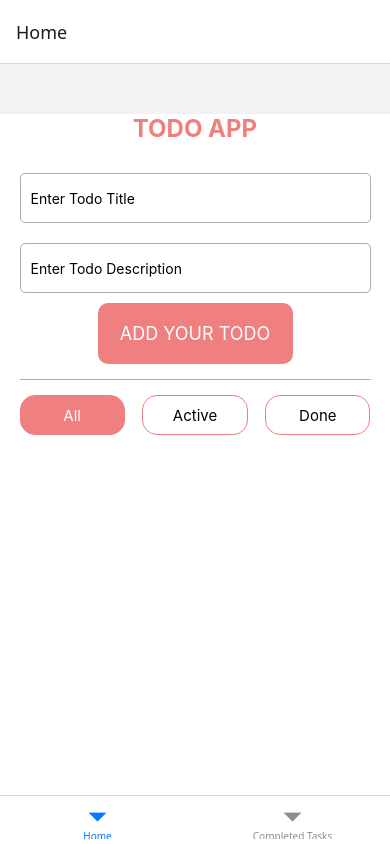
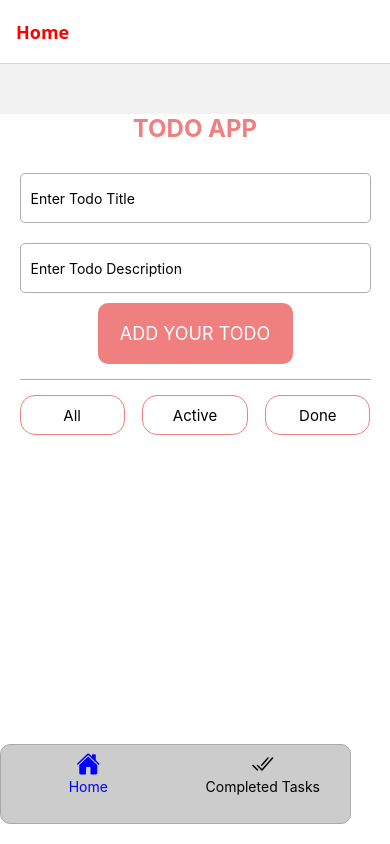
Before and after one commit to Maryam-Mohamed121/RN-Todo-App, a React Native app: screen / in a window 390 px wide. Built offline with nearby package versions, Linux system fonts and the light colour scheme.

Commit message:
Improve code

```diff
--- a/src/components/TodoItem.js
+++ b/src/components/TodoItem.js
@@ -2,16 +2,30 @@ import { View, Text, StyleSheet, TouchableOpacity } from "react-native";
 import React from "react";
 import { Feather, Ionicons } from "@expo/vector-icons";
 import { styles } from "../../styles";
+import { useNavigation } from "@react-navigation/native";
 
 const TodoItem = ({ item, onDelete }) => {
+  const { navigate } = useNavigation();
   return (
-    <View style={styles.todoItemcontainer}>
+    <TouchableOpacity
+      style={styles.todoItemcontainer}
+      onPress={() =>
+        navigate("TodoDetails", {
+          todo: {
+            title: item.title,
+            description: item.description,
+            id: item.id,
+          },
+        })
+      }
+      activeOpacity={0.7}
+    >
       <Text style={styles.Todotext}>{item.title}</Text>
       <TouchableOpacity onPress={() => onDelete(item.id)}>
         <Ionicons name="trash-outline" size={24} color="white" />
         <Ionicons name="checkmark-outline" size={24} color="lightgreen" />
       </TouchableOpacity>
-    </View>
+    </TouchableOpacity>
   );
 };
 
--- a/src/pages/CompletedTasks.js
+++ b/src/pages/CompletedTasks.js
@@ -3,9 +3,19 @@ import React from "react";
 
 const CompletedTasks = () => {
   return (
-    <View>
+    <>
       <Text>CompletedTasks</Text>
-    </View>
+      <View
+        style={{
+          flex: 1,
+          padding: 20,
+          justifyContent: "center",
+          alignItems: "center",
+        }}
+      >
+        <Text>Completed Tasks</Text>
+      </View>
+    </>
   );
 };
 
--- a/src/pages/Home.js
+++ b/src/pages/Home.js
@@ -57,13 +57,13 @@ const Home = () => {
               key={index}
               style={[
                 styles.filterBtn,
-                filter === "All" && styles.activeFilterBtn,
+                // filter === "All" && styles.activeFilterBtn,
               ]}
             >
               <Text
                 style={[
                   styles.filterText,
-                  filter === "All" && styles.activeFilterText,
+                  // filter === "All" && styles.activeFilterText,
                 ]}
               >
                 {filter}
--- a/src/pages/TodoDetails.js
+++ b/src/pages/TodoDetails.js
@@ -1,10 +1,23 @@
 import { View, Text } from "react-native";
 import React from "react";
+import { useRoute } from "@react-navigation/native";
+import { styles } from "../../styles";
 
 const TodoDetails = () => {
+  const { todo } = useRoute().params;
   return (
-    <View>
-      <Text>TodoDetails</Text>
+    <View
+      style={{
+        flex: 1,
+        padding: 20,
+        justifyContent: "center",
+        alignItems: "center",
+      }}
+    >
+      <View style={{ marginBottom: 10, width: "90%", alignItems: "center" }}>
+        <Text style={{ fontWeight: "bold", fontSize: 18 }}>{todo.title}</Text>
+        <Text>{todo.description}</Text>
+      </View>
     </View>
   );
 };
--- a/src/routes/Router.js
+++ b/src/routes/Router.js
@@ -2,8 +2,10 @@ import { NavigationContainer } from "@react-navigation/native";
 import { createBottomTabNavigator } from "@react-navigation/bottom-tabs";
 import CompletedTasks from "../pages/CompletedTasks";
 import StackNav from "./StackNav";
+import Ionicons from "react-native-vector-icons/Ionicons";
+import { Text } from "react-native";
 
-const Tab = createBottomTabNavigator();
+const { Navigator, Screen } = createBottomTabNavigator();
 export const PATHS = {
   HOME: "Home",
   COMPLETED_TASKS: "Completed Tasks",
@@ -13,16 +15,62 @@ export const PATHS = {
 const Router = () => {
   return (
     <NavigationContainer>
-      <Tab.Navigator>
-        <Tab.Screen name={PATHS.HOME} component={StackNav} />
-        <Tab.Screen
+      <Navigator
+        screenOptions={{
+          headerTitleStyle: {
+            fontWeight: "bold",
+            fontSize: 18,
+            color: "red",
+            width: "100%",
+          },
+          tabBarStyle: {
+            position: "absolute",
+            bottom: 20,
+            width: "90%",
+            height: 80,
+            backgroundColor: "#ccc",
+            borderWidth: 1,
+            borderColor: "#aaa",
+            borderRadius: 10,
+          },
+        }}
+      >
+        <Screen
+          name={PATHS.HOME}
+          component={StackNav}
+          options={{
+            tabBarLabel: ({ focused }) => (
+              <Text style={{ color: focused ? "blue" : "black" }}>Home</Text>
+            ),
+            tabBarIcon: ({ focused }) => (
+              <Ionicons
+                name="home"
+                size={24}
+                color={focused ? "blue" : "black"}
+              />
+            ),
+          }}
+        />
+        <Screen
           name={PATHS.COMPLETED_TASKS}
           component={CompletedTasks}
           options={{
             headerBackTitle: "Back",
+            tabBarLabel: ({ focused }) => (
+              <Text style={{ color: focused ? "blue" : "black" }}>
+                Completed Tasks
+              </Text>
+            ),
+            tabBarIcon: ({ focused }) => (
+              <Ionicons
+                name="checkmark-done"
+                size={24}
+                color={focused ? "blue" : "black"}
+              />
+            ),
           }}
         />
-      </Tab.Navigator>
+      </Navigator>
     </NavigationContainer>
   );
 };
```
